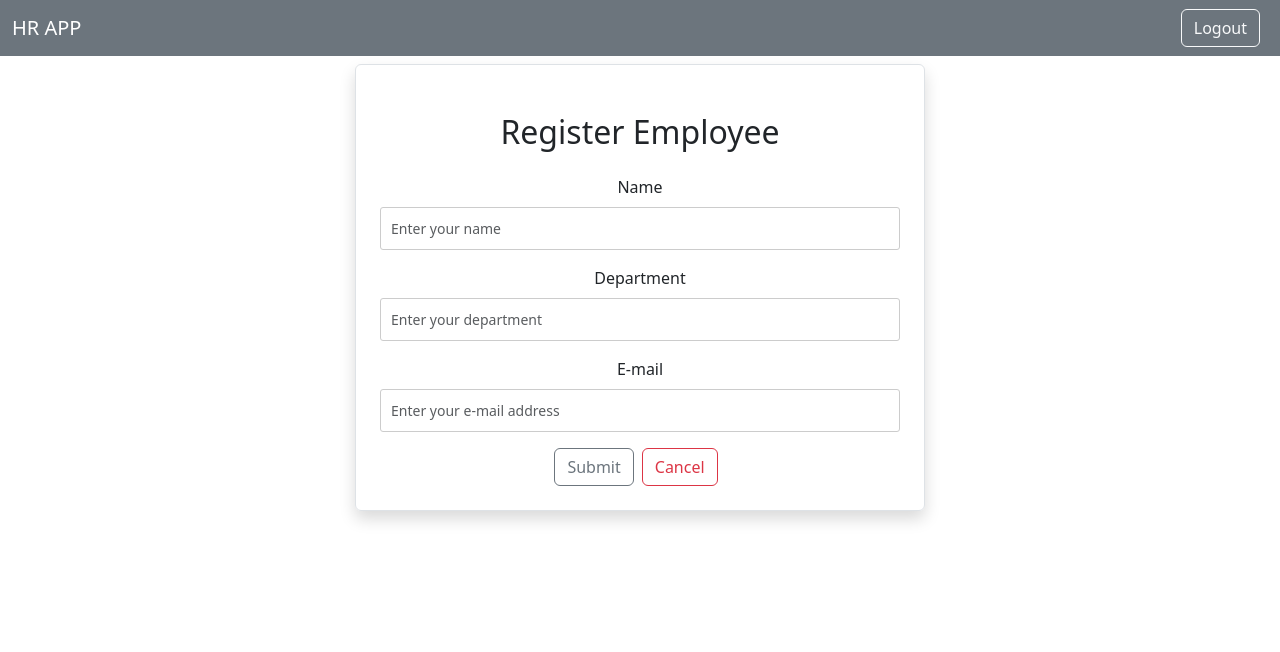
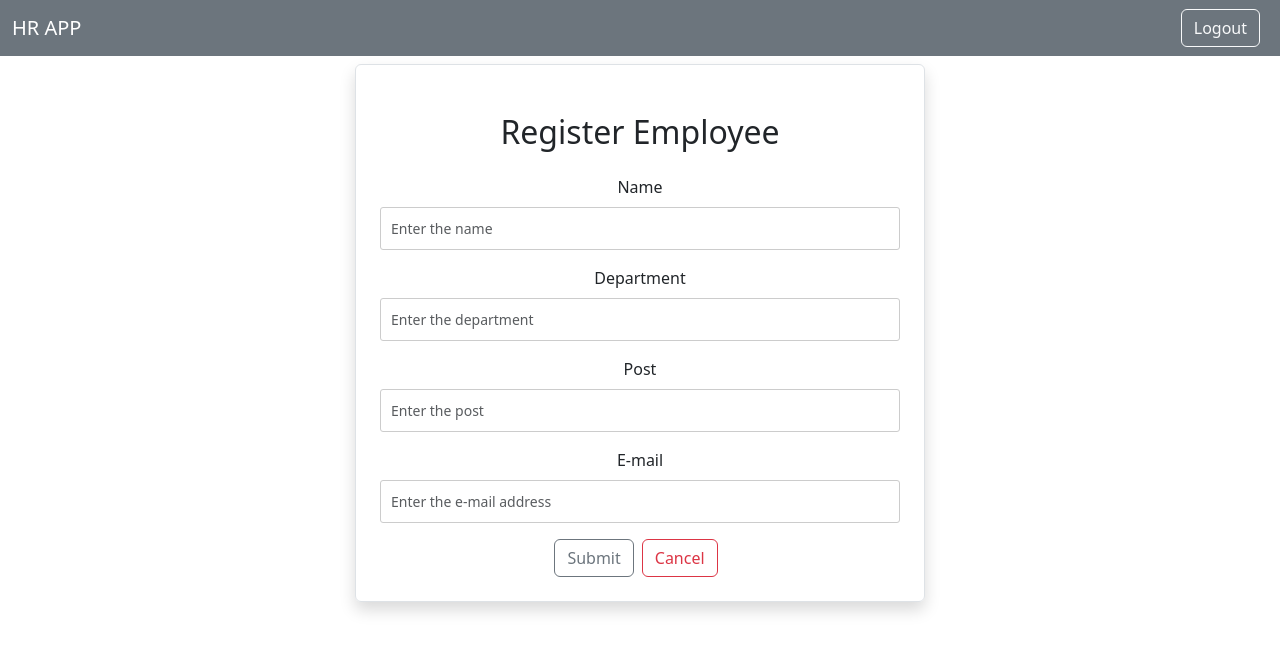
Before and after one commit to biancabalea/ProiectISW, a React (Create React App) app: page /adduser in a window 1280 px wide. Shown: the top 652 px of the page. Built offline with nearby package versions, Linux system fonts and the light colour scheme.

Commit message:
Add files via upload

```diff
--- a/src/pages/Home.js
+++ b/src/pages/Home.js
@@ -33,6 +33,7 @@ export default function Home() {
               <th scope="col">ID</th>
               <th scope="col">Name</th>
               <th scope="col">Department</th>
+              <th scope="col">Post</th>
               <th scope="col">Email</th>
               <th scope="col">Action</th>
             </tr>
@@ -46,6 +47,7 @@ export default function Home() {
                 <td>{user.name}</td>
                 <td>{user.department}</td>
                 <td>{user.email}</td>
+                <td>{user.post}</td>
                 <td>
                   <Link
                     className="btn btn-secondary mx-2"
--- a/src/pages/Login.js
+++ b/src/pages/Login.js
@@ -17,7 +17,7 @@ const Login = () => {
       }
     } else {
       // Dacă username-ul și parola nu sunt corecte pentru niciunul dintre utilizatori
-      alert("Acces nepermis");
+      alert("Acces nepermis!");
     }
   };
 
--- a/src/pages/UserHome.js
+++ b/src/pages/UserHome.js
@@ -23,6 +23,7 @@ const UserHome = () => {
               <th scope="col">ID</th>
               <th scope="col">Name</th>
               <th scope="col">Department</th>
+              <th scope="col">Post</th>
               <th scope="col">Email</th>
               <th scope="col">Action</th>
             </tr>
@@ -34,6 +35,7 @@ const UserHome = () => {
                 <td>{user.name}</td>
                 <td>{user.department}</td>
                 <td>{user.email}</td>
+                <td>{user.post}</td>
                 <td>
                 <Link
                     className="btn btn-secondary mx-2"
--- a/src/users/AddUser.js
+++ b/src/users/AddUser.js
@@ -9,9 +9,10 @@ export default function AddUser() {
     name: "",
     department: "",
     email: "",
+    post: ""
   });
 
-  const { name, department, email } = user;
+  const { name, department, email, post } = user;
 
   const onInputChange = (e) => {
     setUser({ ...user, [e.target.name]: e.target.value });
@@ -37,7 +38,7 @@ export default function AddUser() {
               <input
                 type={"text"}
                 className="form-control"
-                placeholder="Enter your name"
+                placeholder="Enter the name"
                 name="name"
                 value={name}
                 onChange={(e) => onInputChange(e)}
@@ -50,9 +51,22 @@ export default function AddUser() {
               <input
                 type={"text"}
                 className="form-control"
-                placeholder="Enter your department"
+                placeholder="Enter the department"
                 name="department"
                 value={department}
+                onChange={(e) => onInputChange(e)}
+              />
+            </div>
+            <div className="mb-3">
+              <label htmlFor="Post" className="form-label">
+                Post
+              </label>
+              <input
+                type={"text"}
+                className="form-control"
+                placeholder="Enter the post"
+                name="post"
+                value={post}
                 onChange={(e) => onInputChange(e)}
               />
             </div>
@@ -63,7 +77,7 @@ export default function AddUser() {
               <input
                 type={"text"}
                 className="form-control"
-                placeholder="Enter your e-mail address"
+                placeholder="Enter the e-mail address"
                 name="email"
                 value={email}
                 onChange={(e) => onInputChange(e)}
--- a/src/users/EditUser.js
+++ b/src/users/EditUser.js
@@ -11,9 +11,10 @@ export default function EditUser() {
     name: "",
     department: "",
     email: "",
+    post: "",
   });
 
-  const { name, department, email } = user;
+  const { name, department, email, post } = user;
 
   const onInputChange = (e) => {
     setUser({ ...user, [e.target.name]: e.target.value });
@@ -48,7 +49,7 @@ export default function EditUser() {
               <input
                 type={"text"}
                 className="form-control"
-                placeholder="Enter your name"
+                placeholder="Enter the name"
                 name="name"
                 value={name}
                 onChange={(e) => onInputChange(e)}
@@ -61,9 +62,22 @@ export default function EditUser() {
               <input
                 type={"text"}
                 className="form-control"
-                placeholder="Enter your department"
+                placeholder="Enter the department"
                 name="department"
                 value={department}
+                onChange={(e) => onInputChange(e)}
+              />
+            </div>
+            <div className="mb-3">
+              <label htmlFor="Post" className="form-label">
+                Post
+              </label>
+              <input
+                type={"text"}
+                className="form-control"
+                placeholder="Enter the post"
+                name="post"
+                value={post}
                 onChange={(e) => onInputChange(e)}
               />
             </div>
@@ -74,7 +88,7 @@ export default function EditUser() {
               <input
                 type={"text"}
                 className="form-control"
-                placeholder="Enter your e-mail address"
+                placeholder="Enter the e-mail address"
                 name="email"
                 value={email}
                 onChange={(e) => onInputChange(e)}
--- a/src/users/ViewUser.js
+++ b/src/users/ViewUser.js
@@ -40,6 +40,10 @@ export default function ViewUser() {
                   {user.department}
                 </li>
                 <li className="list-group-item">
+                  <b>Post:</b>
+                  {user.post}
+                </li>
+                <li className="list-group-item">
                   <b>Email:</b>
                   {user.email}
                 </li>
```
